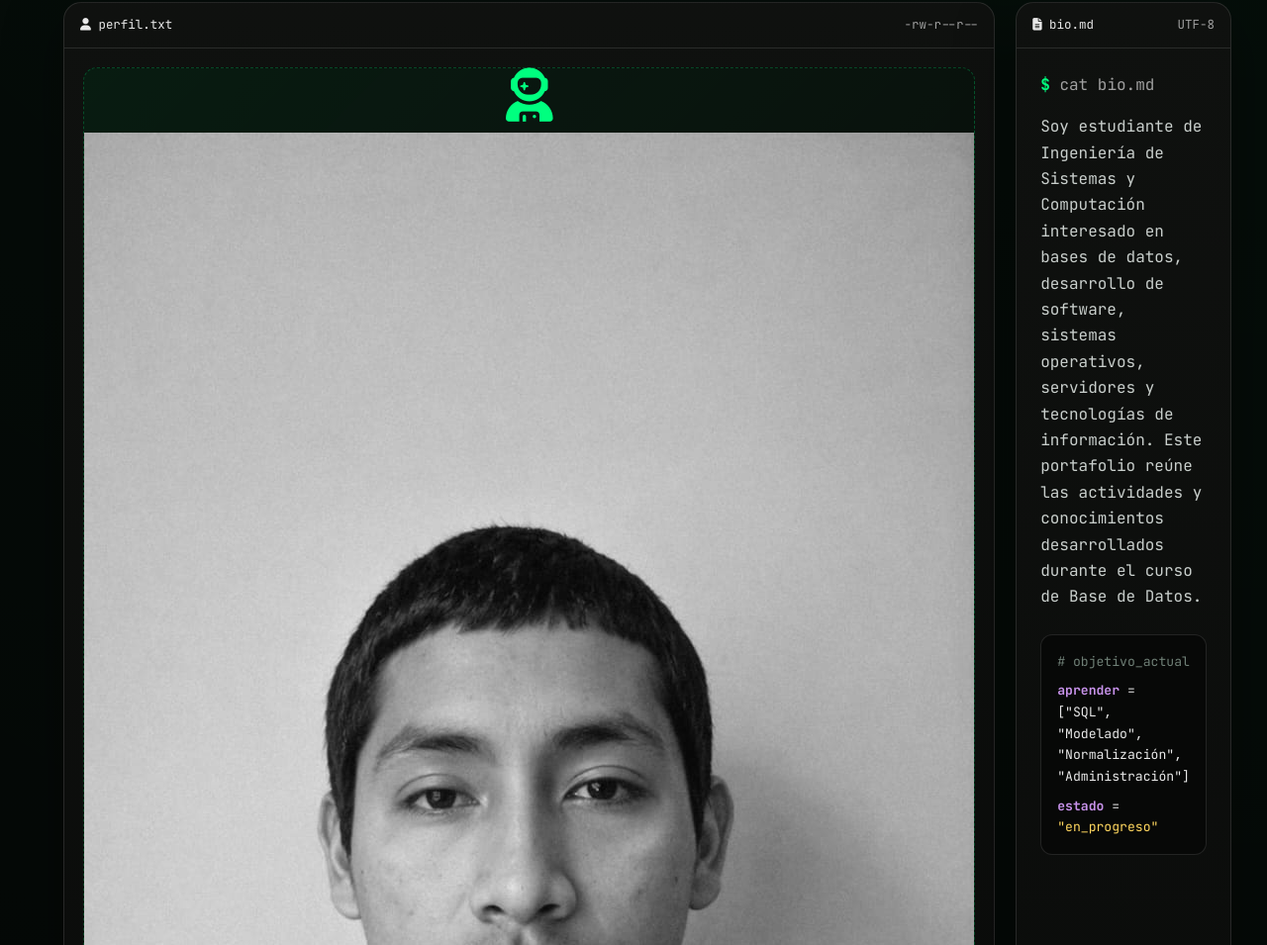
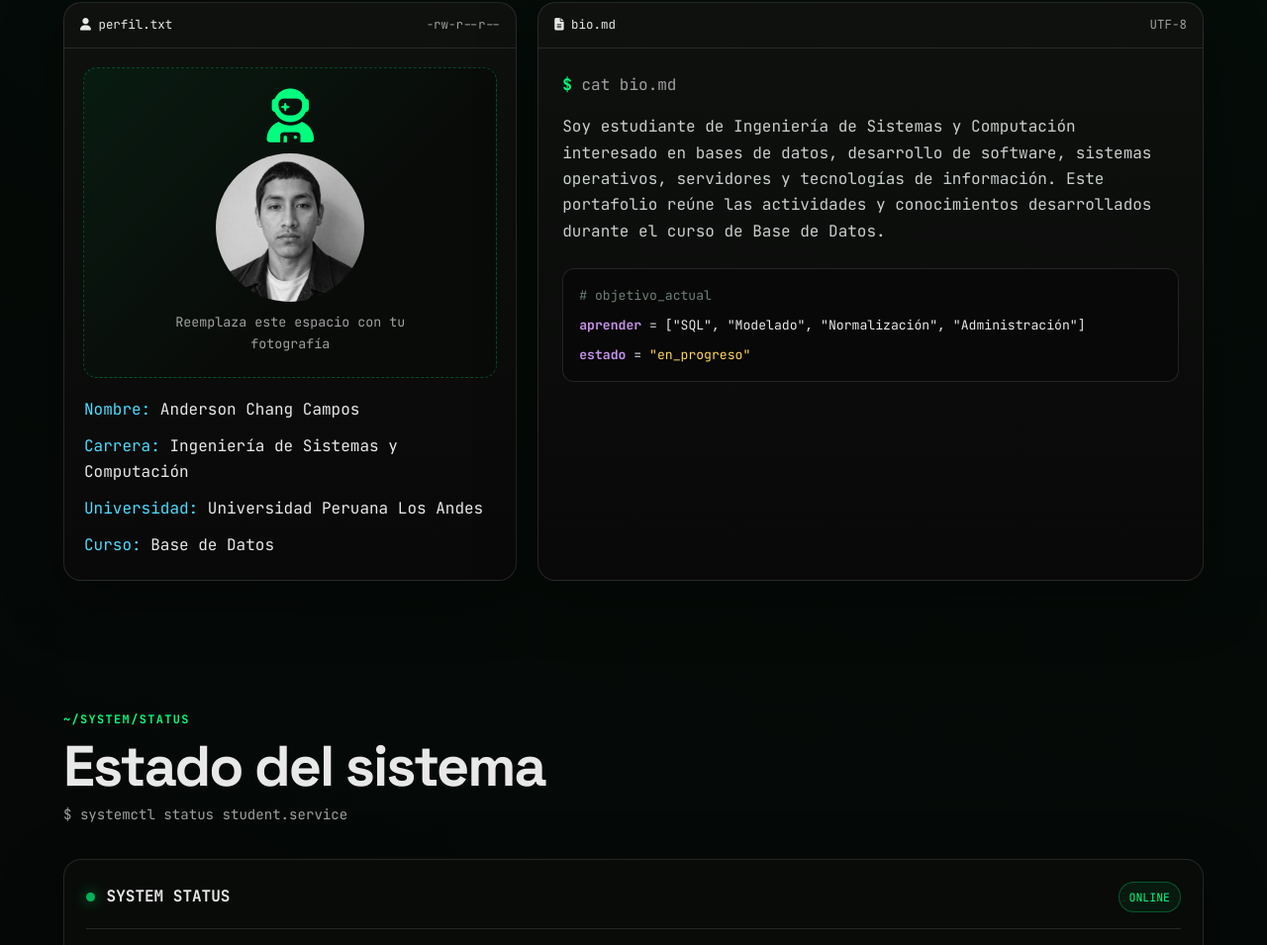
Before and after one commit to Peccavi-Hola/basedeweb, a plain HTML site: page index.html in a window 1280 px wide. Shown: the part 1269-2224 px from the top of the page at 99% size. Drawn offline with nearby package versions, Linux system fonts and the light colour scheme.

Commit message:
Update style.css

```diff
--- a/css/style.css
+++ b/css/style.css
@@ -1683,3 +1683,11 @@
     bottom: 88px;
   }
 }
+
+.profile-photo img {
+  width: 150px;
+  height: 150px;
+  object-fit: cover;
+  border-radius: 50%;
+  display: block;
+}
```
